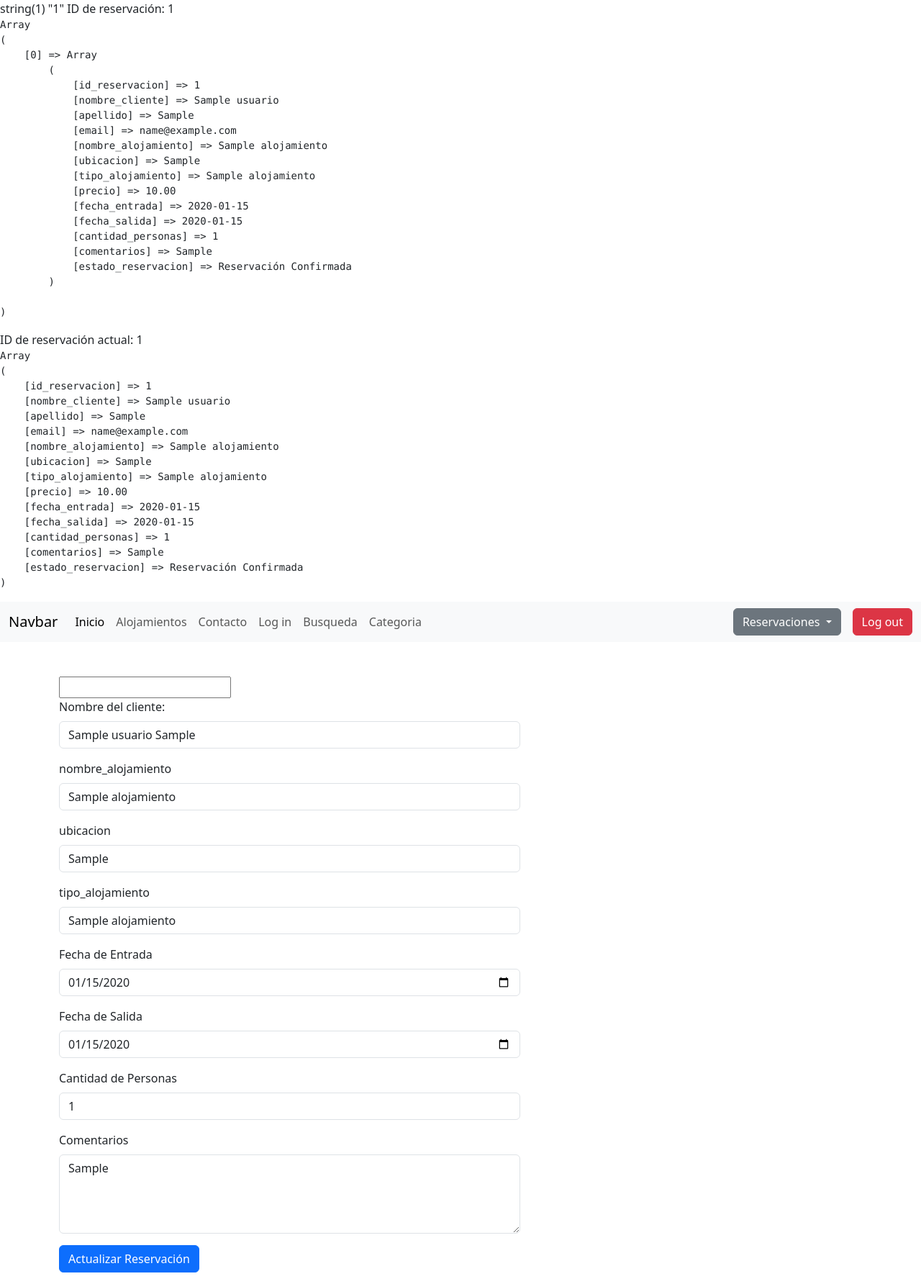
After one commit to AironB/alojamiento1, a PHP site: page /Frontend/editar_reservacion.php?id_reservacion=1 in a window 1280 px wide. The commit adds this page. Shown: the whole page at 72% size. Run offline with PHP 8.4, Linux system fonts and the light colour scheme; the visitor is signed in with stand-in values (Sample User, id 1); tables that the repository leaves empty hold one stand-in row (values such as "Sample post"); data that the repository does not hold is empty.

Commit message:
modificacion de login, funcional ahora, problemas para actualizar segun cliente y mostrar reservaciones segun cliente

```diff
--- a/Backend/Alojamiento.php
+++ b/Backend/Alojamiento.php
@@ -1,5 +1,6 @@
 <?php
-class Alojamiento {
+class Alojamiento
+{
     private ?int $id_alojamiento;
     private string $nombre;
     private string $descripcion;
@@ -10,7 +11,8 @@ class Alojamiento {
     private int $id_tipo_alojamiento;
 
     // Constructor
-    public function __construct(?int $id_alojamiento, string $nombre, string $descripcion, string $ubicacion, float $precio, bool $estado, string $imagen, int $id_tipo_alojamiento) {
+    public function __construct(?int $id_alojamiento, string $nombre, string $descripcion, string $ubicacion, float $precio, bool $estado, string $imagen, int $id_tipo_alojamiento)
+    {
         $this->setIdAlojamiento($id_alojamiento);
         $this->setNombre($nombre);
         $this->setDescripcion($descripcion);
@@ -22,73 +24,90 @@ class Alojamiento {
     }
 
     // Getters y Setters
-    public function getIdAlojamiento(): ?int {
+    public function getIdAlojamiento(): ?int
+    {
         return $this->id_alojamiento;
     }
 
-    public function setIdAlojamiento(?int $id_alojamiento): void {
+    public function setIdAlojamiento(?int $id_alojamiento): void
+    {
         $this->id_alojamiento = $id_alojamiento;
     }
 
-    public function getNombre(): string {
+    public function getNombre(): string
+    {
         return $this->nombre;
     }
 
-    public function setNombre(string $nombre): void {
+    public function setNombre(string $nombre): void
+    {
         $this->nombre = $nombre;
     }
 
-    public function getDescripcion(): string {
+    public function getDescripcion(): string
+    {
         return $this->descripcion;
     }
 
-    public function setDescripcion(string $descripcion): void {
+    public function setDescripcion(string $descripcion): void
+    {
         $this->descripcion = $descripcion;
     }
 
-    public function getUbicacion(): string {
+    public function getUbicacion(): string
+    {
         return $this->ubicacion;
     }
 
-    public function setUbicacion(string $ubicacion): void {
+    public function setUbicacion(string $ubicacion): void
+    {
         $this->ubicacion = $ubicacion;
     }
 
-    public function getPrecio(): float {
+    public function getPrecio(): float
+    {
         return $this->precio;
     }
 
-    public function setPrecio(float $precio): void {
+    public function setPrecio(float $precio): void
+    {
         $this->precio = $precio;
     }
 
-    public function getEstado(): bool {
+    public function getEstado(): bool
+    {
         return $this->estado;
     }
 
-    public function setEstado(bool $estado): void {
+    public function setEstado(bool $estado): void
+    {
         $this->estado = $estado;
     }
 
-    public function getImagen(): string {
+    public function getImagen(): string
+    {
         return $this->imagen;
     }
 
-    public function setImagen(string $imagen): void {
+    public function setImagen(string $imagen): void
+    {
         $this->imagen = $imagen;
     }
 
-    public function getIdTipoAlojamiento(): int {
+    public function getIdTipoAlojamiento(): int
+    {
         return $this->id_tipo_alojamiento;
     }
 
-    public function setIdTipoAlojamiento(int $id_tipo_alojamiento): void {
+    public function setIdTipoAlojamiento(int $id_tipo_alojamiento): void
+    {
         $this->id_tipo_alojamiento = $id_tipo_alojamiento;
     }
 
     // Métodos para gestionar el alojamiento
     #mostrar Alojamiento
-    public static function MostrarAlojamiento(PDO $db): array {
+    public static function MostrarAlojamiento(PDO $db): array
+    {
         //consulta sql para mostrar alojamiento
         try {
             $sql = "SELECT alojamientos.id_alojamiento, alojamientos.nombre_alojamiento, alojamientos.imagen, alojamientos.descripcion,
@@ -99,18 +118,19 @@ class Alojamiento {
                 FROM alojamientos
                 INNER JOIN tipo_alojamientos
                 ON alojamientos.id_tipo_alojamiento = tipo_alojamientos.id_tipo_alojamiento";
-                //Ejecutar la consulta
-                $stmt = $db->query($sql);
-                //Obtener los resultados
-                $resultados = $stmt->fetchAll(PDO::FETCH_ASSOC);
-                return $resultados;
+            //Ejecutar la consulta
+            $stmt = $db->query($sql);
+            //Obtener los resultados
+            $resultados = $stmt->fetchAll(PDO::FETCH_ASSOC);
+            return $resultados;
         } catch (PDOException $e) {
-            echo "Error: ". $e->getMessage();
+            echo "Error: " . $e->getMessage();
             return [];
         }
     }
     #mostrar Alojamiento por ID
-    public static function MostrarAlojamientoPorId(PDO $db, $id_alojamiento): array {
+    public static function MostrarAlojamientoPorId(PDO $db, $id_alojamiento): array
+    {
         //consulta sql para mostrar alojamiento
         try {
             $sql = "SELECT alojamientos.id_alojamiento, alojamientos.nombre_alojamiento, alojamientos.imagen, alojamientos.descripcion,
@@ -120,19 +140,23 @@ class Alojamiento {
                         tipo_alojamientos.nombre AS tipo_alojamiento
                 FROM alojamientos
                 INNER JOIN tipo_alojamientos
-                ON alojamientos.id_tipo_alojamiento = tipo_alojamientos.id_tipo_alojamiento WHERE alojamientos.id_tipo_alojamiento = $id_alojamiento";
-                //Ejecutar la consulta
-                $stmt = $db->query($sql);
-                //Obtener los resultados
-                $resultados = $stmt->fetchAll(PDO::FETCH_ASSOC);
-                return $resultados;
+                ON alojamientos.id_tipo_alojamiento = tipo_alojamientos.id_tipo_alojamiento WHERE alojamientos.id_alojamiento = :id_alojamiento";
+            // Preparar la consulta
+            $stmt = $db->prepare($sql);
+            $stmt->bindParam(':id_alojamiento', $id_alojamiento, PDO::PARAM_INT); // Protección contra inyecciones SQL
+            $stmt->execute();
+
+            // Obtener los resultados
+            $resultados = $stmt->fetch(PDO::FETCH_ASSOC); // fetch en lugar de fetchAll para obtener solo un registro
+            return $resultados ?: []; // Retorna un arreglo vacío si no encuentra resultados
         } catch (PDOException $e) {
-            echo "Error: ". $e->getMessage();
+            echo "Error: " . $e->getMessage();
             return [];
         }
     }
     #administrador puede crear el alojamiento
-    public function crearAlojamiento(PDO $db): bool {
+    public function crearAlojamiento(PDO $db): bool
+    {
         try {
             //consulta SQL para insertar alojamientos
             $sql = "INSERT INTO alojamientos (nombre_alojamiento,imagen, descripcion, ubicacion, precio, estado, id_tipo_alojamiento)
@@ -141,7 +165,7 @@ class Alojamiento {
             $stmt = $db->prepare($sql);
             //ejecutar la consulta con los valores correspondientes
             $stmt->execute([
-                ':nombre' =>$this->getNombre(),
+                ':nombre' => $this->getNombre(),
                 ':imagen' => $this->getImagen(),
                 ':descripcion' => $this->getDescripcion(),
                 ':ubicacion' => $this->getUbicacion(),
@@ -151,12 +175,13 @@ class Alojamiento {
             ]);
             return true;
         } catch (PDOException $e) {
-            echo "Error: ". $e->getMessage();
+            echo "Error: " . $e->getMessage();
             return false;
         }
     }
     #administrador puede editar alojamiento
-    public function editarAlojamiento(PDO $db): bool {
+    public function editarAlojamiento(PDO $db): bool
+    {
         try {
             //consulta sql para editar alojamiento
             $sql = "UPDATE alojamientos SET nombre_alojamiento = :nombre, imagen = :imagen, descripcion = :descripcion, ubicacion = :ubicacion, precio = :precio, estado = :estado, id_tipo_alojamiento = :id_tipo_alojamiento WHERE id_alojamiento = :id_alojamiento";
@@ -175,12 +200,13 @@ class Alojamiento {
             ]);
             return true;
         } catch (PDOException $e) {
-            echo "Error: ". $e->getMessage();
+            echo "Error: " . $e->getMessage();
             return false;
         }
     }
     #administrador puede editar solo el estado del alojamiento
-    public function actualizarEstado(PDO $db, bool $estado): bool {
+    public function actualizarEstado(PDO $db, bool $estado): bool
+    {
         try {
             //consulta sql para actualizar el estado de un alojamiento
             $sql = "UPDATE alojamientos SET estado = :estado WHERE id_alojamiento = :id_alojamiento";
@@ -193,12 +219,13 @@ class Alojamiento {
             ]);
             return true;
         } catch (PDOException $e) {
-            echo "Error: ". $e->getMessage();
+            echo "Error: " . $e->getMessage();
             return false;
         }
     }
     #aministrador puede eliminar un alojamiento
-    public function eliminarAlojamiento(PDO $db): bool {
+    public function eliminarAlojamiento(PDO $db): bool
+    {
         try {
             //consulta sql para eliminar un alojamiento
             $sql = "DELETE FROM alojamientos WHERE id_alojamiento = :id_alojamiento";
@@ -210,9 +237,8 @@ class Alojamiento {
             ]);
             return true;
         } catch (PDOException $e) {
-            echo "Error: ". $e->getMessage();
+            echo "Error: " . $e->getMessage();
             return false;
         }
     }
 }
-?>
--- a/Backend/Reservacion.php
+++ b/Backend/Reservacion.php
@@ -98,7 +98,7 @@ abstract class Reservacion{
     #mostrar reservaciones segun ID usuario
     public static function mostrarReservacionesPorUsuario(PDO $db, int $id_usuario):array {
         try{
-            $sql = "SELECT usuarios.nombre as nombre_cliente, usuarios.apellido, usuarios.email, alojamientos.imagen, alojamientos.nombre_alojamiento,alojamientos.ubicacion, tipo_alojamientos.nombre as tipo_alojamiento, alojamientos.precio, reservaciones.fecha_entrada, reservaciones.fecha_salida, reservaciones.cantidad_personas, reservaciones.comentarios,
+            $sql = "SELECT reservaciones.id_reservacion, usuarios.nombre as nombre_cliente, usuarios.apellido, usuarios.email, alojamientos.nombre_alojamiento,alojamientos.ubicacion, tipo_alojamientos.nombre as tipo_alojamiento, alojamientos.precio, reservaciones.fecha_entrada, reservaciones.fecha_salida, reservaciones.cantidad_personas, reservaciones.comentarios,
                     CASE WHEN   reservaciones.estado = 1 THEN   'Reservación Confirmada' ELSE 'Reservación Cancelada' END AS estado_reservacion
                     FROM reservaciones
                     INNER JOIN usuarios on reservaciones.id_usuario = usuarios.id_usuario
--- a/Backend/Usuario.php
+++ b/Backend/Usuario.php
@@ -23,7 +23,7 @@ abstract class Usuario{
         $this->setNombre($nombre);
         $this->setApellido($apellido);
         $this->setEmail($email);
-        $this->cifrarPassword($password);
+        $this->setPassword($password);
         $this->setAdmin($admin);
     }
 
@@ -71,10 +71,15 @@ abstract class Usuario{
         return $this->password;
     }
 
-    protected function cifrarPassword(string $password): void {
-        // Cifrar la contraseña usando password_hash
-        $this->password =password_hash($password, PASSWORD_DEFAULT);
+    public function setPassword(string $password): void {
+        // Validar que la contraseña tenga al menos 8 caracteres, una letra mayúscula, una letra minúscula, un número y un carácter especial
+        $this->password = $password;
     }
+
+    // protected function cifrarPassword(string $password): void {
+         // Cifrar la contraseña usando password_hash
+    //     $this->password =password_hash($password, PASSWORD_DEFAULT);
+    // }
 
     public function isAdmin(): bool {
         return $this->admin;
--- /dev/null
+++ b/Frontend/editar_reservacion.php
@@ -0,0 +1,216 @@
+<?php
+
+require_once '../Database/Database.php';
+require_once '../Backend/Alojamiento.php';
+require_once '../Backend/Cliente.php';
+require_once '../Backend/ReservacionCliente.php';
+
+// Iniciar sesión
+session_start();
+
+// Obtener la conexión a la base de datos
+$database = new Database();
+$db  = $database->getConection();
+
+
+// Verificar si el cliente está autenticado
+if (!isset($_SESSION['user_id'])) {
+    header('Location: logIn2.php');
+    exit();
+}
+
+// Obtener datos del usuario autenticado
+$id_usuario = $_SESSION['user_id'];
+
+
+// Verificar si se ha recibido el id de la reservacion
+if (!isset($_GET['id_reservacion'])) {
+    echo "Error: No se ha especificado una reservacion.";
+    exit();
+}
+
+// Obtener el id de la reservación recibido por GET y convertirlo a entero
+$id_reservacion = isset($_GET['id_reservacion']) ? (int)$_GET['id_reservacion'] : 0;
+var_dump($_GET['id_reservacion']); // Para verificar el valor recibido
+echo "ID de reservación: " . $id_reservacion;
+// Obtener las reservaciones del usuario actual
+$reservacion = Reservacion::mostrarReservacionesPorUsuario($db, $id_usuario);
+echo "<pre>";
+print_r($reservacion); // Esto mostrará todas las reservaciones del usuario actual
+echo "</pre>";
+// Buscar la reservación con el id especificado
+$reservacionParaEditar = null;
+foreach ($reservacion as $reservacionActual) {
+    echo "ID de reservación actual: " . $reservacionActual['id_reservacion'] . "<br>";
+    echo "<pre>";
+    print_r($reservacionActual); // Verifica la estructura de cada reservación
+    echo "</pre>";
+
+    // Asegúrate de que el campo 'id_reservacion' está definido antes de intentar acceder a él
+    if (isset($reservacionActual['id_reservacion']) && (int)$reservacionActual['id_reservacion'] === $id_reservacion) {
+        $reservacionParaEditar = $reservacionActual;
+        break;
+    }
+}
+if (!isset($_GET['id_reservacion']) || (int)$_GET['id_reservacion'] === 0) {
+    echo "Error: No se ha especificado una reservación válida.";
+    exit();
+}
+
+$id_reservacion = (int)$_GET['id_reservacion'];
+// Si no se encontró la reservación, mostrar un error
+if (!$reservacionParaEditar) {
+    echo "Error: No se encontró la reservación especificada.";
+    exit();
+}
+
+// Manejar la solicitud POST para crear la reservación
+if ($_SERVER['REQUEST_METHOD'] === 'POST') {
+    // Obtener los datos enviados desde el formulario
+    $nuevaFechaEntrada = isset($_POST['fecha_entrada']) ? new DateTime($_POST['fecha_entrada']) : null;
+    $nuevaFechaSalida = isset($_POST['fecha_salida']) ? new DateTime($_POST['fecha_salida']) : null;
+    $nuevaCantidadPersonas = intval($_POST['cantidad_personas'] ?? 1);
+    $nuevosComentarios = $_POST['comentarios'] ?? '';
+
+    // Validar que las fechas sean válidas
+    if ($nuevaFechaEntrada && $nuevaFechaSalida) {
+        $reservacionEditar = new ReservacionCliente(
+            $id_reservacion,
+            $id_usuario,
+            $reservacionParaEditar['id_alojamiento'],
+            $nuevaFechaEntrada,
+            $nuevaFechaSalida,
+            $nuevaCantidadPersonas,
+            $nuevosComentarios
+        );
+    // Intentar editar la reservación
+    if ($reservacionEditar->editarReservacion($db)) {
+        echo "Reservación editada exitosamente.";
+    } else {
+        echo "Error al editar la reservación.";
+    }
+} else {
+    echo "Error: Fechas inválidas.";
+}
+}
+?>
+<!DOCTYPE html>
+<html lang="en">
+
+<head>
+    <meta charset="UTF-8">
+    <meta name="viewport" content="width=device-width, initial-scale=1.0">
+    <title>Document</title>
+    <link href="https://cdn.jsdelivr.net/npm/bootstrap@5.3.3/dist/css/bootstrap.min.css" rel="stylesheet" integrity="sha384-QWTKZyjpPEjISv5WaRU9OFeRpok6YctnYmDr5pNlyT2bRjXh0JMhjY6hW+ALEwIH" crossorigin="anonymous">
+    <link href="https://cdn.jsdelivr.net/npm/bootstrap@5.3.0-alpha1/dist/css/bootstrap.min.css" rel="stylesheet">
+    <!--CSS-->
+
+    <link rel="stylesheet" href="css/style.css">
+</head>
+
+<body>
+
+    <!-- Navbar -->
+    <nav class="navbar navbar-expand-lg bg-body-tertiary">
+        <div class="container-fluid">
+            <a class="navbar-brand" href="#">Navbar</a>
+            <button class="navbar-toggler" type="button" data-bs-toggle="collapse" data-bs-target="#navbarSupportedContent"
+                aria-controls="navbarSupportedContent" aria-expanded="false" aria-label="Toggle navigation">
+                <span class="navbar-toggler-icon"></span>
+            </button>
+            <div class="collapse navbar-collapse" id="navbarSupportedContent">
+                <ul class="navbar-nav me-auto mb-2 mb-lg-0">
+                    <li class="nav-item">
+                        <a class="nav-link active" aria-current="page" href="#">Inicio</a>
+                    </li>
+                    <li class="nav-item">
+                        <a class="nav-link" href="#">Alojamientos</a>
+                    </li>
+                    <li class="nav-item">
+                        <a class="nav-link" href="#">Contacto</a>
+                    </li>
+                    <li class="nav-item">
+                        <a class="nav-link" href="login.html">Log in</a>
+                    </li>
+                    <li class="nav-item">
+                        <a class="nav-link" href="#">Busqueda</a>
+                    </li>
+                    <li class="nav-item">
+                        <a class="nav-link" href="#">Categoria</a>
+                    </li>
+                </ul>
+                <div class="d-flex align-items-center ms-auto">
+                    <!-- Lista Reservaciones -->
+                    <div class="dropdown me-3">
+                        <button class="btn btn-secondary dropdown-toggle" type="button" id="dropdownMenuButton1"
+                            data-bs-toggle="dropdown" aria-expanded="false">
+                            Reservaciones
+                        </button>
+                        <ul class="dropdown-menu" aria-labelledby="dropdownMenuButton1">
+                            <li><a class="dropdown-item" href="index.html">Nueva Reservación</a></li>
+                            <li><a class="dropdown-item" href="reservaciones.php">Ver Reservaciones</a></li>
+                        </ul>
+                    </div>
+
+                    <!-- Log out -->
+                    <a href="logIn2.php" class="btn btn-danger">Log out</a>
+                </div>
+            </div>
+        </div>
+    </nav>
+
+    <div class="container mt-5">
+        <div class="row">
+            <!-- Contenedor del formulario -->
+            <div class="col-md-7">
+                <div class="form-container mx-auto">
+                    <!-- Mostrar información del cliente -->
+                    <form method="POST">
+                        <input type="text" name="id_alojamiento" value="<?php echo $reservacionParaEditar['id_alojamiento']; ?>">
+                        <div class="mb-3">
+                            <label for="nombre" class="form-label">Nombre del cliente:</label>
+                            <input type="text" class="form-control" id="nombre" value="<?php echo $reservacionParaEditar['nombre_cliente']; ?> <?php echo $reservacionParaEditar['apellido']; ?>" readonly>
+                        </div>
+                        <div class="mb-3">
+                            <label for="nombre_alojamiento" class="form-label">nombre_alojamiento</label>
+                            <input type="text" class="form-control" id="nombre_alojamiento" value="<?php echo $reservacionParaEditar['nombre_alojamiento']; ?>" readonly>
+                        </div>
+                        <div class="mb-3">
+                            <label for="ubicacion" class="form-label">ubicacion</label>
+                            <input type="text" class="form-control" id="ubicacion" value="<?php echo $reservacionParaEditar['ubicacion']; ?>" readonly>
+                        </div>
+                        <div class="mb-3">
+                            <label for="tipo_alojamiento" class="form-label">tipo_alojamiento</label>
+                            <input type="text" class="form-control" id="tipo_alojamiento" value="<?php echo $reservacionParaEditar['tipo_alojamiento']; ?>" readonly>
+                        </div>
+
+                        <div class="mb-3">
+                            <label for="fecha_entrada" class="form-label">Fecha de Entrada</label>
+                            <input type="date" class="form-control" name="fecha_entrada" id="fecha_entrada" value="<?php echo $reservacionParaEditar['fecha_entrada']; ?>" required>
+                        </div>
+                        <div class="mb-3">
+                            <label for="fecha_salida" class="form-label">Fecha de Salida</label>
+                            <input type="date" class="form-control" name="fecha_salida" id="fecha_salida" value="<?php echo $reservacionParaEditar['fecha_salida']; ?>" required>
+                        </div>
+                        <div class="mb-3">
+                            <label for="cantidad_personas" class="form-label">Cantidad de Personas</label>
+                            <input type="number" class="form-control" name="cantidad_personas" id="cantidad_personas" min="1" value="<?php echo $reservacionParaEditar['cantidad_personas']; ?>" required>
+                        </div>
+                        <div class="mb-3">
+                            <label for="comentarios" class="form-label">Comentarios</label>
+                            <textarea class="form-control" name="comentarios" id="comentarios" rows="4"><?php echo $reservacionParaEditar['comentarios']; ?></textarea>
+                        </div>
+                        <button type="submit" class="btn btn-primary">Actualizar Reservación</button>
+                    </form>
+                </div>
+            </div>
+        </div>
+    </div>
+
+
+    <!-- Bootstrap JS -->
+    <script src="https://cdn.jsdelivr.net/npm/bootstrap@5.3.0/dist/js/bootstrap.bundle.min.js"></script>
+
+</body>
+
+</html>
--- a/Frontend/logIn2.php
+++ b/Frontend/logIn2.php
@@ -31,6 +31,7 @@ if ($_SERVER['REQUEST_METHOD'] == 'POST') {
             exit;
         } else {
             $error_message = 'Invalid email or password';
+            error_log("Error: No se pudo autenticar al usuario.");
         }
     }
 }
```
Also changed, not shown: Backend/Autenticacion.php (+8 -42 lines), Frontend/index.php (+5 -4 lines), Frontend/reservacionesCliente.php (added, +74 -0 lines), Frontend/reservas.php (+42 -36 lines).
